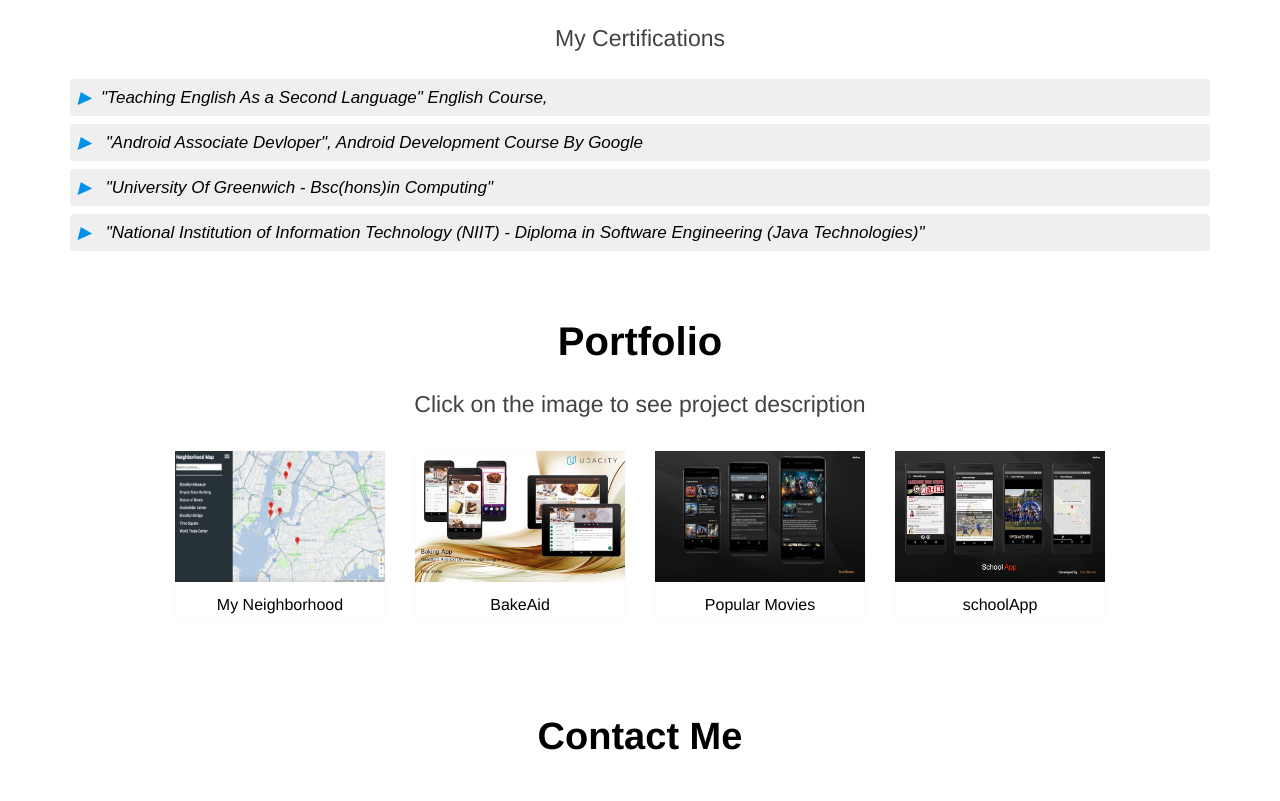
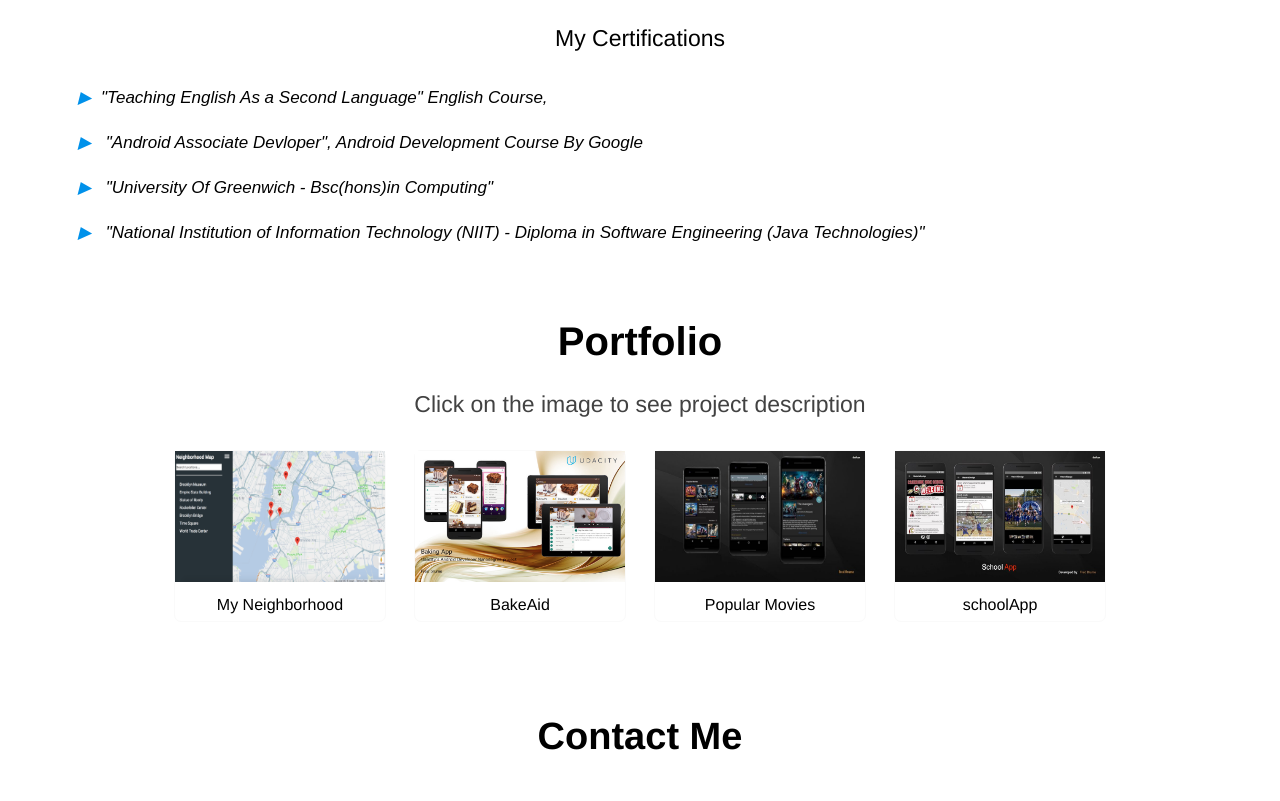
Before and after one commit to FredBrume/portfolio, a plain HTML site: page index.html in a window 1280 px wide. Shown: the part 1281-2082 px from the top of the page. Drawn offline with nearby package versions, Linux system fonts and the light colour scheme; some packages are replaced by stand-ins of ours; grey boxes are pictures that could not be loaded.

Commit message:
accordion background color fixed

```diff
--- a/main.css
+++ b/main.css
@@ -394,13 +394,13 @@ li a:hover {
 
 .section-main .container .certification p {
   text-align: center;
-  color: #424242;
+  /* color: #424242; */
   font-size: 23px;
 }
 
 .section-main .container .certification button.accordion: before {
   content: '\f058';
-  color: #6190C3;
+  /* color: #6190C3; */
 }
 
 .section-main .container .certification button.accordion {
@@ -415,6 +415,7 @@ li a:hover {
   border-radius: 4px;
   font-size: 17px;
   font-style: italic;
+  background-color: #fff;
 }
 
 .section-main .container .certification .panel img {
```
